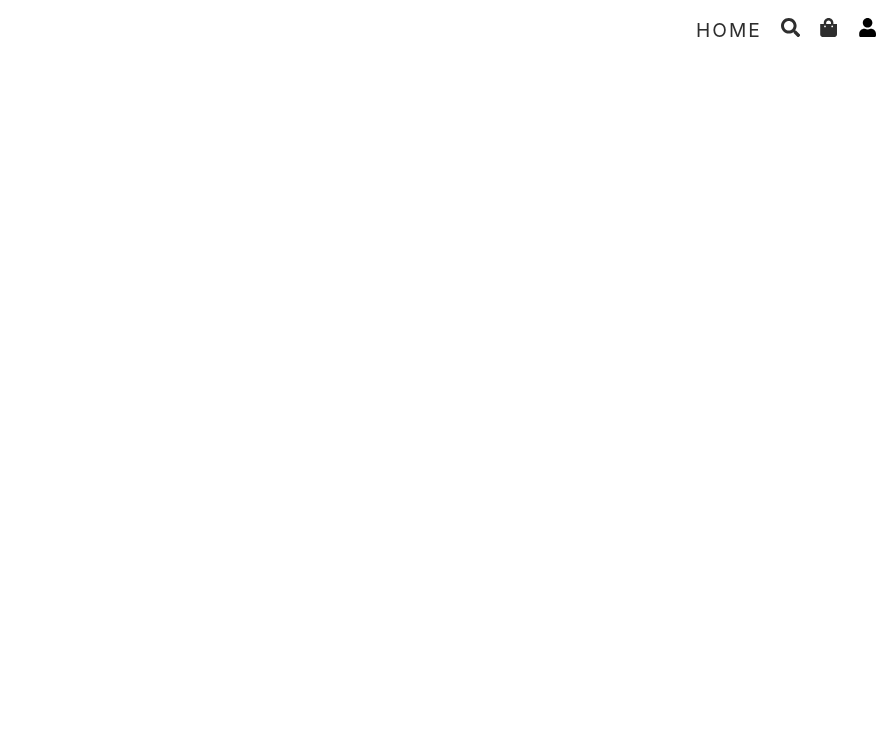
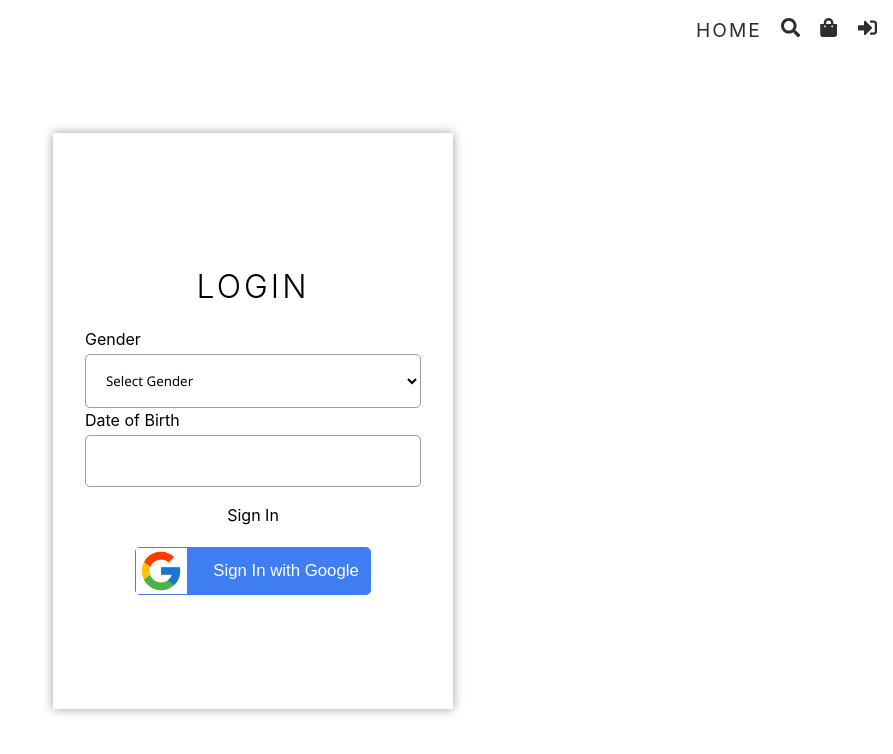
Before and after one commit to its-Rupesh/E-commerce-Frontend, a React (Vite) app: page /login in a window 1280 px wide. Before the commit this address had no page. Shown: the top 754 px of the page, without its empty margins (387-1280 px from the left). Built offline with nearby package versions, Linux system fonts and the light colour scheme.

Commit message:
Login Page

```diff
--- a/src/App.tsx
+++ b/src/App.tsx
@@ -27,6 +27,7 @@
 const Search = lazy(() => import("./pages/Search"));
 const Cart = lazy(() => import("./pages/Cart"));
 const Shipping = lazy(() => import("./pages/shipping"));
+const Login = lazy(() => import("./pages/Login"));
 const App = () => {
   return (
     <Router>
@@ -36,6 +37,8 @@
           <Route path="/" element={<Home />} />
           <Route path="/search" element={<Search />} />
           <Route path="/cart" element={<Cart />} />
+          {/* Not Logged In Route */}
+          <Route path="/login" element={<Login />} />
           {/*Login Necessary*/}
           <Route>
             <Route path="/shipping" element={<Shipping />} />
--- a/src/components/header.tsx
+++ b/src/components/header.tsx
@@ -8,7 +8,7 @@
 } from "react-icons/fa";
 import { Link } from "react-router-dom";
 
-const user = { _id: "1", role: "admin" };
+const user = { _id: "", role: "" };
 
 const Header = () => {
   const [isOpen, setisOpen] = useState<boolean>(false);
--- /dev/null
+++ b/src/pages/Login.tsx
@@ -0,0 +1,38 @@
+import { useState } from "react";
+import { FcGoogle } from "react-icons/fc";
+const Login = () => {
+  const [gender, setGender] = useState("");
+  const [date, setDate] = useState("");
+  return (
+    <div className="Login">
+      <main>
+        <h1 className="heading">Login</h1>
+        <div>
+          <label>Gender</label>
+          <select value={gender} onChange={(e) => setGender(e.target.value)}>
+            <option value="">Select Gender</option>
+            <option value="Male">Male</option>
+            <option value="Female">Female</option>
+          </select>
+        </div>
+        <div>
+          <label>Date of Birth</label>
+          <input
+            type="data"
+            value={date}
+            onChange={(e) => setDate(e.target.value)}
+          />
+        </div>
+        <div>
+          <p>Sign In</p>
+          <button>
+            <FcGoogle />
+            <span>Sign In with Google</span>
+          </button>
+        </div>
+      </main>
+    </div>
+  );
+};
+
+export default Login;
--- /dev/null
+++ b/src/styles/_login.scss
@@ -0,0 +1,69 @@
+.Login{
+    height: 90vh;
+    display: flex;
+    flex-direction: column;
+    justify-content: center;
+    align-items: center;
+    gap: 1rem;
+    >main{
+        width: 100%;
+        height: 80%;
+        max-width: 400px;
+        padding: 2rem;
+        box-shadow: 0 0 10px rgba(0, 0, 0, 0.384);
+        // Flex
+        display: flex;
+        flex-direction: column;
+        justify-content: center;
+        align-items: stretch;
+
+        >h1{
+            text-align: center;
+            text-transform: uppercase;
+        }
+        >div{
+            display: flex;
+            flex-direction: column;
+            justify-content: flex-start;
+            align-items: stretch;
+            gap: 0.2rem;
+            width: 100%;
+            >input,>select{
+                border: 1px solid rgba(0, 0, 0, 0.384);
+                background-color: inherit;
+                width: 100%;
+                padding: 1rem;
+                border-radius: 5px;
+                font-family: 'Segoe UI', Tahoma, Geneva, Verdana, sans-serif;
+            }
+            >p{
+                text-align: center;
+                margin: 1rem;
+            }
+            >button{
+                width: 70%;
+                height: 3rem;
+                margin: auto;
+                cursor: pointer;
+                border: none;
+                outline: none;
+                background-color:rgba(62,125,242);
+                color: $color1;
+                @include flex;
+                border: 1px solid rgba(62,125,242);
+                border-radius: 5px;
+                font-size: 1.05rem;
+                >svg{
+                    background-color: white;
+                    width: 30%;
+                    height: 100%;
+                }
+                >span{
+                    width: 100%;
+                    text-align: center;
+
+                }
+            }
+        }
+    }
+}
--- a/src/styles/admin-styles/_mixin.scss
+++ b/src/styles/admin-styles/_mixin.scss
@@ -46,3 +46,12 @@
 @mixin baseShadow() {
   box-shadow: 0 0 10px rgba(0, 0, 0, 0.384);
 }
+
+@mixin btn($p:0.5rem 1 rem,$bg,$color){
+cursor: pointer;
+border: none;
+outline: none;
+padding: $p;
+background-color: $bg;
+columns: $color;
+}
--- a/src/styles/app.scss
+++ b/src/styles/app.scss
@@ -34,7 +34,7 @@
   @import "home.scss";
   @import "cart.scss";
   @import "shipping.scss";
-
+  @import "login.scss";
   @import "admin-styles/dashboard";
   @import "admin-styles/products";
   @import "admin-styles/chart";
@@ -77,8 +77,11 @@
 
   }
 }
-
-
+.heading{
+  @include heading;
+  margin: 1rem 0;
+  text-align: center
+}
 
 
 
```
